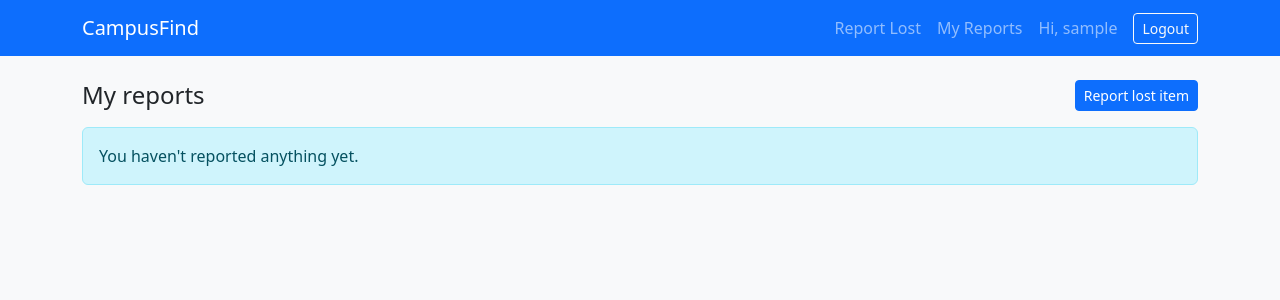
After one commit to tiwari1920/smart-lost-found, a Django app: page /items/mine/ in a window 1280 px wide. The commit adds this page. Shown: the top 300 px of the page. Run offline with Django 5.2, Linux system fonts and the light colour scheme; the visitor is signed in with stand-in values (Sample User, id 1); data that the repository does not hold is empty.

Commit message:
Add Lost Item Reporting

```diff
--- a/config/urls.py
+++ b/config/urls.py
@@ -1,3 +1,5 @@
+from django.conf import settings
+from django.conf.urls.static import static
 from django.contrib import admin
 from django.urls import include, path
 from django.views.generic import TemplateView
@@ -6,4 +8,9 @@ urlpatterns = [
     path('admin/', admin.site.urls),
     path('', TemplateView.as_view(template_name='home.html'), name='home'),
     path('accounts/', include('accounts.urls')),
+    path('items/', include('items.urls')),
 ]
+
+# While developing, let Django serve uploaded photos from /media/
+if settings.DEBUG:
+    urlpatterns += static(settings.MEDIA_URL, document_root=settings.MEDIA_ROOT)
--- /dev/null
+++ b/items/urls.py
@@ -0,0 +1,12 @@
+from django.urls import path
+
+from . import views
+
+urlpatterns = [
+    path('report/lost/', views.report_lost, name='report_lost'),
+    path('mine/', views.my_reports, name='my_reports'),
+    path('<int:pk>/', views.item_detail, name='item_detail'),
+    path('<int:pk>/edit/', views.item_edit, name='item_edit'),
+    path('<int:pk>/delete/', views.item_delete, name='item_delete'),
+    path('<int:pk>/status/', views.item_change_status, name='item_change_status'),
+]
--- a/items/views.py
+++ b/items/views.py
@@ -1,3 +1,88 @@
-from django.shortcuts import render
+from django.contrib import messages
+from django.contrib.auth.decorators import login_required
+from django.shortcuts import get_object_or_404, redirect, render
+from django.views.decorators.http import require_POST
 
-# Create your views here.
+from .forms import ItemForm
+from .models import Item
+
+
+@login_required
+def report_lost(request):
+    if request.method == 'POST':
+        # request.FILES carries the uploaded photo
+        form = ItemForm(request.POST, request.FILES)
+        if form.is_valid():
+            item = form.save(commit=False)  # build the Item, don't save yet
+            item.user = request.user        # owner = logged-in user
+            item.item_type = Item.LOST
+            item.status = Item.LOST
+            item.save()
+            messages.success(request, 'Your lost item report has been saved.')
+            return redirect('item_detail', pk=item.pk)
+    else:
+        form = ItemForm()
+
+    return render(request, 'items/item_form.html',
+                  {'form': form, 'heading': 'Report a lost item'})
+
+
+@login_required
+def my_reports(request):
+    items = Item.objects.filter(user=request.user)
+    return render(request, 'items/my_reports.html', {'items': items})
+
+
+@login_required
+def item_detail(request, pk):
+    item = get_object_or_404(Item, pk=pk)
+    return render(request, 'items/item_detail.html', {'item': item})
+
+
+@login_required
+def item_edit(request, pk):
+    # user=request.user means only the OWNER can find this item here
+    item = get_object_or_404(Item, pk=pk, user=request.user)
+
+    if request.method == 'POST':
+        form = ItemForm(request.POST, request.FILES, instance=item)
+        if form.is_valid():
+            form.save()
+            messages.success(request, 'Report updated.')
+            return redirect('item_detail', pk=item.pk)
+    else:
+        form = ItemForm(instance=item)
+
+    return render(request, 'items/item_form.html',
+                  {'form': form, 'heading': 'Edit report'})
+
+
+@login_required
+def item_delete(request, pk):
+    item = get_object_or_404(Item, pk=pk, user=request.user)
+
+    if request.method == 'POST':
+        if item.image:
+            item.image.delete(save=False)  # remove the photo file from disk too
+        item.delete()
+        messages.success(request, 'Report deleted.')
+        return redirect('my_reports')
+
+    return render(request, 'items/item_confirm_delete.html', {'item': item})
+
+
+@login_required
+@require_POST  # only accepts a form submit, never a plain link
+def item_change_status(request, pk):
+    item = get_object_or_404(Item, pk=pk, user=request.user)
+    new_status = request.POST.get('status')
+
+    # Owners may only choose these two. The system sets the others later.
+    if new_status in (Item.RECOVERED, Item.CLOSED):
+        item.status = new_status
+        item.save()
+        messages.success(request, f'Report marked as {item.get_status_display()}.')
+    else:
+        messages.error(request, 'That status is not allowed.')
+
+    return redirect('item_detail', pk=item.pk)
--- a/templates/base.html
+++ b/templates/base.html
@@ -19,7 +19,9 @@
     <div class="collapse navbar-collapse" id="mainNav">
       <ul class="navbar-nav ms-auto align-items-lg-center">
         {% if user.is_authenticated %}
-          <li class="nav-item"><a class="nav-link" href="{% url 'profile' %}">Hi, {{ user.username }}</a></li>
+          <li class="nav-item"><a class="nav-link" href="{% url 'report_lost' %}">Report Lost</a></li>
+          <li class="nav-item"><a class="nav-link" href="{% url 'my_reports' %}">My Reports</a></li>
+          <li class="nav-item"><a class="nav-link me-lg-2" href="{% url 'profile' %}">Hi, {{ user.username }}</a></li>
           <li class="nav-item">
             <form method="post" action="{% url 'logout' %}">
               {% csrf_token %}
--- /dev/null
+++ b/templates/items/my_reports.html
@@ -0,0 +1,30 @@
+{% extends 'base.html' %}
+
+{% block title %}My Reports | CampusFind{% endblock %}
+
+{% block content %}
+<div class="d-flex justify-content-between align-items-center mb-3">
+  <h2 class="h4 mb-0">My reports</h2>
+  <a href="{% url 'report_lost' %}" class="btn btn-primary btn-sm">Report lost item</a>
+</div>
+
+{% if items %}
+  <div class="list-group shadow-sm">
+    {% for item in items %}
+      <a href="{% url 'item_detail' item.pk %}"
+         class="list-group-item list-group-item-action d-flex justify-content-between align-items-center">
+        <div>
+          <div class="fw-semibold">{{ item.title }}</div>
+          <small class="text-muted">
+            {{ item.get_item_type_display }} &middot; {{ item.get_location_display }}
+            &middot; {{ item.date|date:"d M Y" }}
+          </small>
+        </div>
+        <span class="badge {{ item.status_badge_class }}">{{ item.get_status_display }}</span>
+      </a>
+    {% endfor %}
+  </div>
+{% else %}
+  <div class="alert alert-info">You haven't reported anything yet.</div>
+{% endif %}
+{% endblock %}
```
Also changed, not shown: accounts/forms.py (+9 -4 lines), items/forms.py (added, +46 -0 lines), templates/items/item_confirm_delete.html (added, +21 -0 lines), templates/items/item_detail.html (added, +57 -0 lines), templates/items/item_form.html (added, +20 -0 lines).
